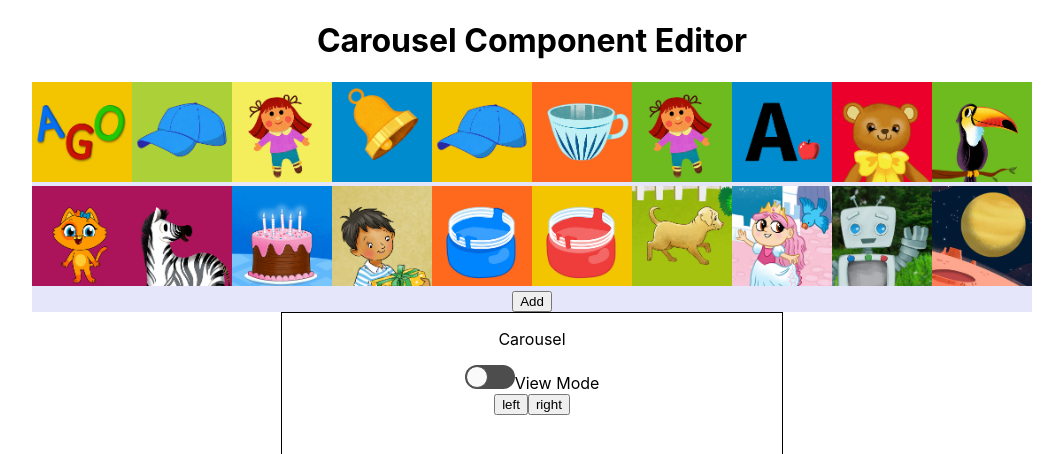
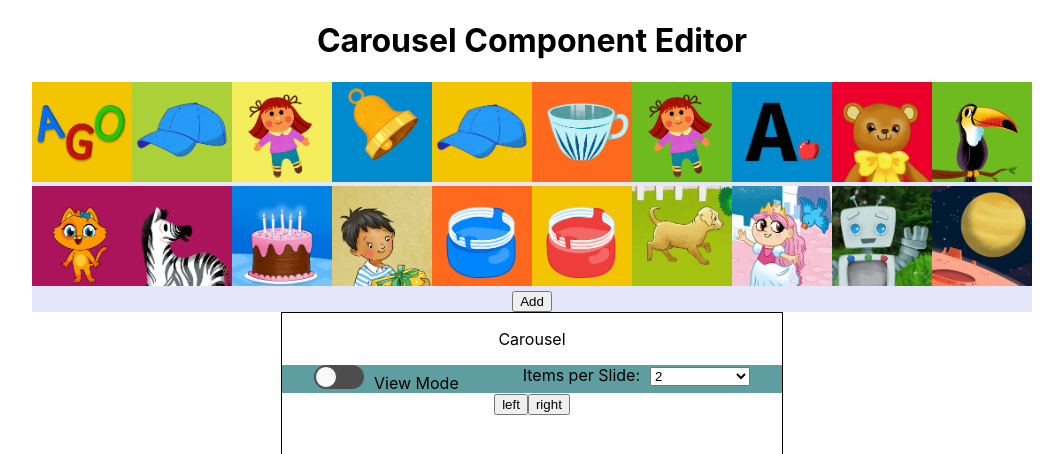
Before and after one commit to alexisshriov/carousel-editor, a React (Create React App) app: page / in a window 1280 px wide. Shown: the top 454 px of the page, without its empty margins (108-1171 px from the left). Built offline with nearby package versions, Linux system fonts and the light colour scheme.

Commit message:
finished toggle button

```diff
--- a/src/components/ImageSelector/ImageSelector.js
+++ b/src/components/ImageSelector/ImageSelector.js
@@ -13,7 +13,6 @@ const ImageSelector = ({carouselImages, selectorImages, setSelectorImages, setCa
   const [selectedImages, setSelectedImages] = useState([])
 
   const handleImgClick = (img) => {
-    debugger
     if(!selectedImages.map(image => image.imageName).includes(img.imageName)){
       const newSelectedImages = [...selectedImages, img].sort(compare);
 
--- a/src/components/ImageSelector/ImageSelector.scss
+++ b/src/components/ImageSelector/ImageSelector.scss
@@ -8,6 +8,6 @@
   }
   .selected-image{
     box-sizing:border-box;
-    border: blue solid 5px
+    border: blue solid 5px;
   }
 }
--- a/src/components/carousel/Carousel.js
+++ b/src/components/carousel/Carousel.js
@@ -1,19 +1,18 @@
-import React, { useState, useContext } from 'react';
+import React, { useState, useEffect, useContext } from 'react';
 import Toggle from 'react-toggle';
-import "react-toggle/style.css"
+import "react-toggle/style.css";
 import { imgContext } from '../../context';
-
 import CarouselSlot from './CarouselSlot';
 import './Carousel.scss';
 
-const Carousel = ({ visibleSlots, carouselViewSize, imgSize, children, selectorImages, setSelectorImages, carouselImages, setCarouselImages }) => {
+const Carousel = ({ visibleSlots, setVisibleSlots, carouselViewSize, children, selectorImages, setSelectorImages, carouselImages, setCarouselImages }) => {
   // const [imgSize, setImgSize] = useContext(imgContext)
   // const [visibleSlots, setVisibleSlots] = useState(2);  //param modified by user
 
   //const offSet = children.length % 2 === 0 ? (imgSize/visibleSlots) / 2 : 0;
 
   const [position, setPosition] = useState(0);
-  const [mode, setMode] = useState('View')
+  const [mode, setMode] = useState('View');
   const [selectedImages, setSelectedImages] = useState([]);
 
   // const [offset, setOffset] = useState(offSet);
@@ -25,8 +24,13 @@ const Carousel = ({ visibleSlots, carouselViewSize, imgSize, children, selectorI
       setPosition(position - carouselViewSize);
   }
 
+  useEffect(() => {
+    setPosition(0)
+  }, [selectorImages, carouselImages])
+
   const toggleMode = () => {
     const newMode = mode === 'View' ? 'Edit' : 'View';
+
     setMode(newMode)
   }
 
@@ -37,14 +41,18 @@ const Carousel = ({ visibleSlots, carouselViewSize, imgSize, children, selectorI
     setSelectorImages(newSelectorImages)
     setCarouselImages(newCarouselImages)
     setSelectedImages([])
-
   }
 
-  const compare = ( a, b ) => {
-    if ( a.imageName < b.imageName ){
+  const onSelectChange = (event) => {
+    debugger
+    setVisibleSlots(event.target.value);
+  }
+
+  const compare = (a, b) => {
+    if (a.imageName < b.imageName) {
       return -1;
     }
-    if ( a.imageName > b.imageName ){
+    if (a.imageName > b.imageName) {
       return 1;
     }
     return 0;
@@ -53,23 +61,29 @@ const Carousel = ({ visibleSlots, carouselViewSize, imgSize, children, selectorI
   return (
     <div className="carousel">
       <p>Carousel</p>
-      <Toggle defaultChecked={false} icons={false} onChange={toggleMode} /><span>{mode} Mode</span>
+      <div className="carousel-controls">
+        <div className="mode-selector">
+          <Toggle defaultChecked={false} icons={false} onChange={toggleMode} /><span>{mode} Mode</span>
+        </div>
+        <div className="items-selector">
+          <label>Items per Slide:</label>
+          <select onChange={onSelectChange}>{[2, 3, 4, 5].map(item => <option value={item}>{item}</option>)}</select>
+        </div>
+      </div>
 
       <div className="view-container">
         <div className="carousel-images" style={{ left: position }}>
-          { children.map(child =>  {
-            return React.cloneElement(child, { selectedImages, setSelectedImages })
+          {children.map(child => {
+            return React.cloneElement(child, { selectedImages, setSelectedImages, mode })
           })}
         </div>
       </div>
       <button onClick={() => handleClick('right')}>left</button>
       <button onClick={() => handleClick('left')}>right</button>
       <div>
-        {mode==='Edit'?<button onClick={handleDeleteBtnClick}>Delete</button>:null}
+        {mode === 'Edit' ? <button onClick={handleDeleteBtnClick}>Delete</button> : null}
       </div>
     </div>
-
-
   )
 }
 export default Carousel;
--- a/src/components/carousel/Carousel.scss
+++ b/src/components/carousel/Carousel.scss
@@ -18,10 +18,22 @@
     transition: left 1s;
   }
 
-  // .selected-image{
-  //   box-sizing:border-box;
-  //   border: blue solid 5px
-  // }
+  .carousel-controls{
+    background-color: cadetblue;
+    display: flex;
+    justify-content: space-around;
 
+    .mode-selector{
+      span{
+        margin-left: 10px;
+      }
+    }
 
+    .items-selector{
+      select{
+        width: 100px;
+        margin-left: 10px;
+      }
+    }
+  }
 }
--- a/src/components/carousel/CarouselSlot.js
+++ b/src/components/carousel/CarouselSlot.js
@@ -1,23 +1,44 @@
-import React from 'react'
+import React, { useState, useEffect } from 'react'
 
 import CarouselImage from './CarouselImage';
 import './CarouselSlot.scss';
 
-const CarouselSlot = ({img, imgSize, selectedImages, setSelectedImages}) => {
+const CarouselSlot = ({ img, imgSize, selectedImages, setSelectedImages, mode }) => {
+
+  const [displayCaption, setDisplayCaption] = useState(false)
+
+  useEffect(() => {
+   debugger
+    if (mode === 'View') {
+      setSelectedImages([])
+    }
+  }, [mode])
+
   const handleClick = () => {
-    if(!selectedImages.map(image => image.imageName).includes(img.imageName))
+    if (mode === 'Edit' && !selectedImages.map(image => image.imageName).includes(img.imageName))
       setSelectedImages([...selectedImages, img])
   }
 
-  const isImageSelected = () => {
-    debugger
-    return selectedImages.map(item => item.imageName).includes(img.imageName)
+  const handleMouseEnter = () => {
+    setDisplayCaption(true)
   }
-  debugger
-  return(
 
-    <div className="carousel-slot" onClick={handleClick}>
-      <img className={isImageSelected()?"selected-image": null} src={`/images/${img.imageName}`} style={{ minWidth: imgSize, height: imgSize}}/>
+  const handleMouseLeave = () => {
+    setDisplayCaption(false)
+  }
+
+  const getImageClasses = () => {
+    let classes = "image"
+    const isImageSelected = selectedImages.map(item => item.imageName).includes(img.imageName)
+    classes = isImageSelected ? `${classes} selected-image` : classes
+    return classes;
+  }
+
+  return (
+
+    <div className="carousel-slot" onClick={handleClick} onMouseEnter={handleMouseEnter} onMouseLeave={handleMouseLeave}>
+      <img className={getImageClasses()} src={`/images/${img.imageName}`} style={{ minWidth: imgSize, height: imgSize }} />
+      <p className="image-caption">{mode === 'View' && displayCaption && img.imageCaption}</p>
     </div>
   )
 }
--- a/src/components/carousel/CarouselSlot.scss
+++ b/src/components/carousel/CarouselSlot.scss
@@ -1,6 +1,17 @@
 .carousel-slot {
+  position: relative;
+
   .selected-image{
     box-sizing:border-box;
     border: blue solid 5px
   }
+
+  .image-caption{
+    width: 100%;
+    font-weight: bold;
+    position: absolute;
+    bottom: 10px;
+    margin: 0;
+    padding: 0;
+  }
 }
--- a/src/components/main/Main.js
+++ b/src/components/main/Main.js
@@ -15,7 +15,7 @@ const Main = () => {
   //const [imgSize, setImgSize] = useState(500)
   // const [activeImagesCount, setActiveImagesCount] = useState(1)
   const [carouselViewSize, setCarouselViewSize] = useState(500);
-  const [visibleSlots, setVisibleSlots] = useState(3);
+  const [visibleSlots, setVisibleSlots] = useState(2);
   const [imgSize, setImgSize] = useState(carouselViewSize / visibleSlots);
   // const [selectorImages, setSelectorImages] = useState(['letterBoardIc.jpg', 'listen-hat.jpg', 'listen-v02.jpg', 'listeningBell.jpg', 'listeningCap.jpg'])
   const [carouselImages, setCarouselImages] = useState([])
@@ -28,7 +28,7 @@ const Main = () => {
     <div className="main-container">
       <h1>Carousel Component Editor</h1>
       <ImageSelector selectorImages={selectorImages} setSelectorImages={setSelectorImages} carouselImages = {carouselImages} setCarouselImages={setCarouselImages} />
-      <Carousel imgSize={imgSize} visibleSlots={visibleSlots} carouselViewSize={carouselViewSize} selectorImages={selectorImages} setSelectorImages={setSelectorImages} carouselImages={carouselImages} setCarouselImages={setCarouselImages}>
+      <Carousel visibleSlots={visibleSlots} setVisibleSlots={setVisibleSlots} carouselViewSize={carouselViewSize} selectorImages={selectorImages} setSelectorImages={setSelectorImages} carouselImages={carouselImages} setCarouselImages={setCarouselImages}>
         {carouselImages.map((img, index) => <CarouselSlot img={img} imgSize={imgSize} key={index} />)}
       </Carousel>
     </div>
```
